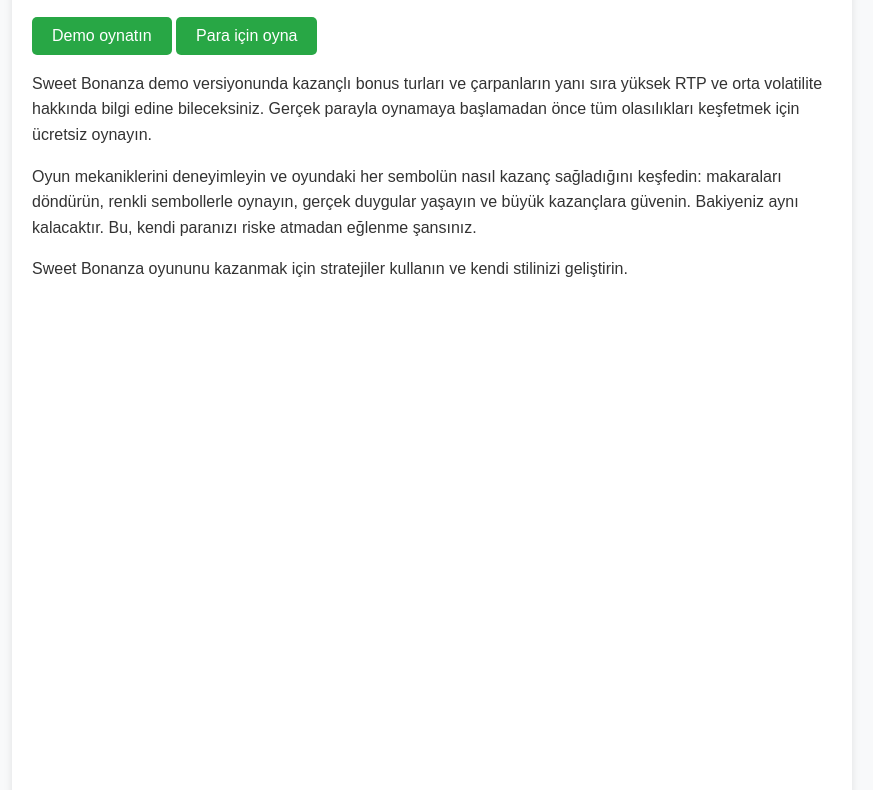
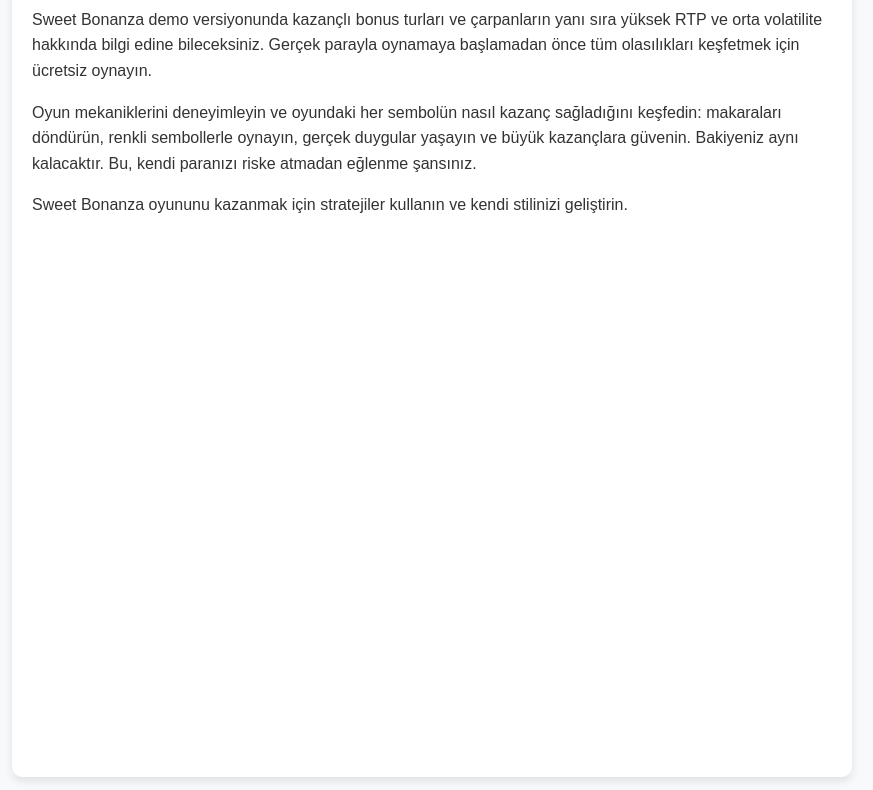
Before and after one commit to EthienEthien/sweetbonanza, a plain HTML site: page index.html in a window 1280 px wide. Shown: the part 121-911 px from the top of the page, without its empty margins (208-1081 px from the left). Drawn offline with Linux system fonts and the light colour scheme.

Commit message:
Update index.html

```diff
--- a/index.html
+++ b/index.html
@@ -31,8 +31,6 @@
 <body>
     <div class="container">
         <h1>Sweet Bonanza Demo Versiyonu Oyna</h1>
-        <a href="#" class="button">Demo oynatın</a>
-        <a href="#" class="button">Para için oyna</a>
         <p>Sweet Bonanza demo versiyonunda kazançlı bonus turları ve çarpanların yanı sıra yüksek RTP ve orta volatilite hakkında bilgi edine bileceksiniz. Gerçek parayla oynamaya başlamadan önce tüm olasılıkları keşfetmek için ücretsiz oynayın.</p>
         <p>Oyun mekaniklerini deneyimleyin ve oyundaki her sembolün nasıl kazanç sağladığını keşfedin: makaraları döndürün, renkli sembollerle oynayın, gerçek duygular yaşayın ve büyük kazançlara güvenin. Bakiyeniz aynı kalacaktır. Bu, kendi paranızı riske atmadan eğlenme şansınız.</p>
         <p>Sweet Bonanza oyununu kazanmak için stratejiler kullanın ve kendi stilinizi geliştirin.</p>
```
